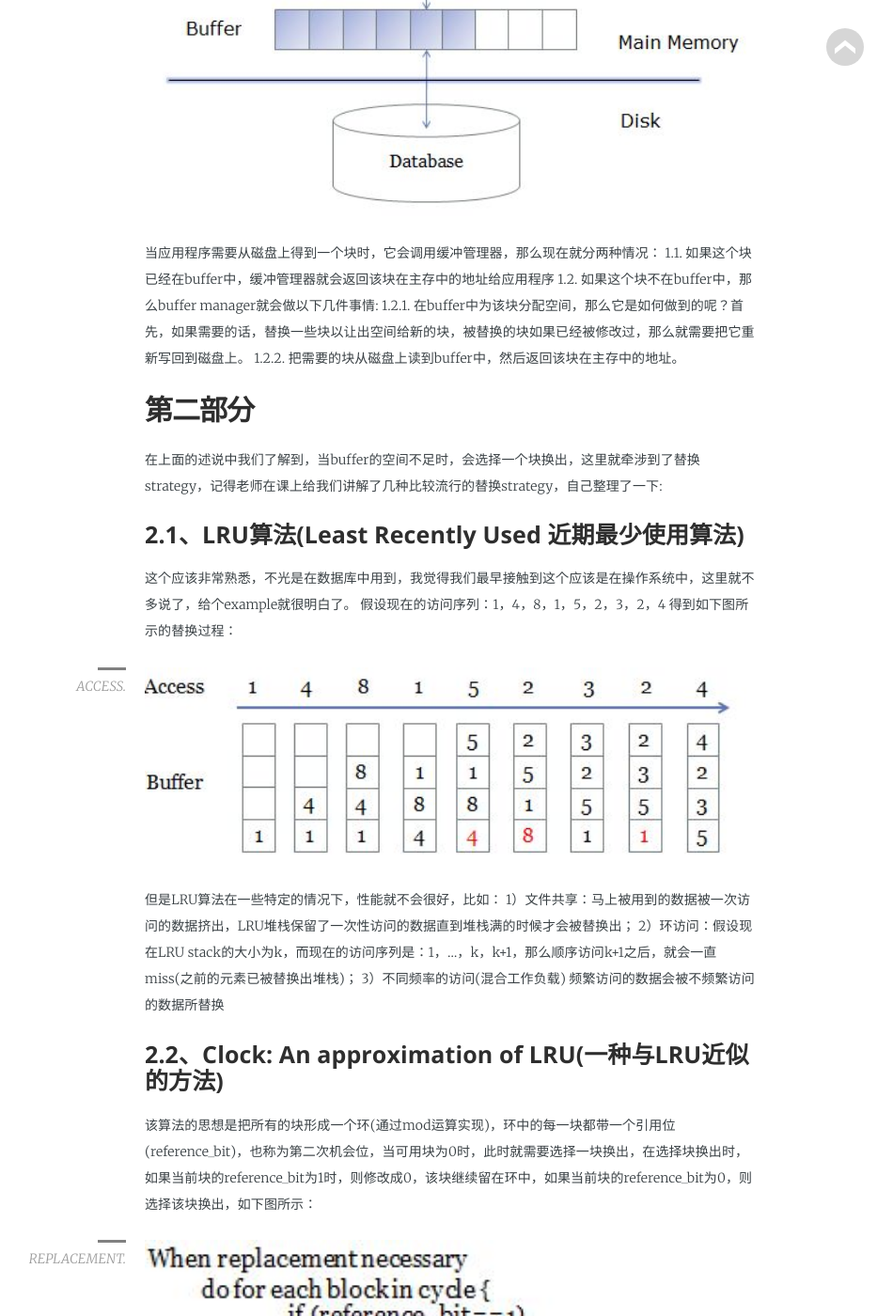
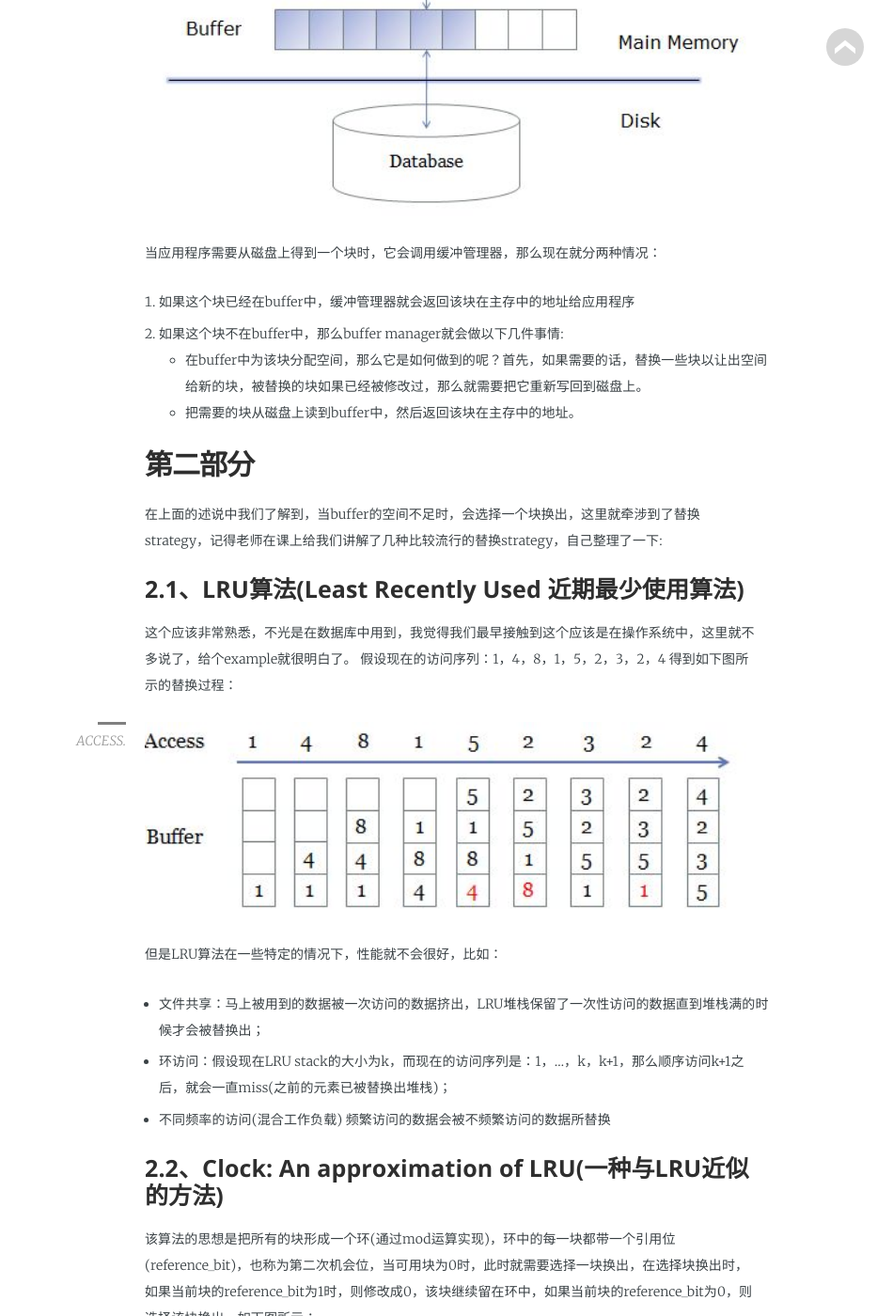
Before and after one commit to triffic-tang/triffic-tang.github.io, a Jekyll site: the page built from _posts/2017-10-25-db-buffer-replace.md, in a window 1280 px wide and 1400 px high, scrolled down 706 px. Shown: the whole window at 94% size, without its empty margins (161-1111 px from the left). Built offline with Jekyll 4.4.1, drawn with Linux system fonts in a browser that asks for light colours; some web fonts are replaced; some of the changed text lies outside the part shown.

Commit message:
Update blog data

```diff
--- a/_posts/2017-10-25-db-buffer-replace.md
+++ b/_posts/2017-10-25-db-buffer-replace.md
@@ -16,10 +16,11 @@
 </figure>
 
 当应用程序需要从磁盘上得到一个块时，它会调用缓冲管理器，那么现在就分两种情况：
-1.1. 如果这个块已经在buffer中，缓冲管理器就会返回该块在主存中的地址给应用程序
-1.2. 如果这个块不在buffer中，那么buffer manager就会做以下几件事情:
-    1.2.1. 在buffer中为该块分配空间，那么它是如何做到的呢？首先，如果需要的话，替换一些块以让出空间给新的块，被替换的块如果已经被修改过，那么就需要把它重新写回到磁盘上。
-    1.2.2. 把需要的块从磁盘上读到buffer中，然后返回该块在主存中的地址。
+
+1. 如果这个块已经在buffer中，缓冲管理器就会返回该块在主存中的地址给应用程序
+2. 如果这个块不在buffer中，那么buffer manager就会做以下几件事情:
+    - 在buffer中为该块分配空间，那么它是如何做到的呢？首先，如果需要的话，替换一些块以让出空间给新的块，被替换的块如果已经被修改过，那么就需要把它重新写回到磁盘上。
+    - 把需要的块从磁盘上读到buffer中，然后返回该块在主存中的地址。
 
 ## 第二部分
 在上面的述说中我们了解到，当buffer的空间不足时，会选择一个块换出，这里就牵涉到了替换strategy，记得老师在课上给我们讲解了几种比较流行的替换strategy，自己整理了一下:
@@ -28,20 +29,20 @@
 假设现在的访问序列：1，4，8，1，5，2，3，2，4
 得到如下图所示的替换过程：
 <figure>
-   <img src="{{ "/media/img/2017/access.gif" | absolute_url }}" />
+   <img src='{{ "/media/img/2017/access.gif" | absolute_url }}' />
    <figcaption>ACCESS.</figcaption>
 </figure>
 
 但是LRU算法在一些特定的情况下，性能就不会很好，比如：
-1）文件共享：马上被用到的数据被一次访问的数据挤出，LRU堆栈保留了一次性访问的数据直到堆栈满的时候才会被替换出；
-2）环访问：假设现在LRU stack的大小为k，而现在的访问序列是：1，…，k，k+1，那么顺序访问k+1之后，就会一直miss(之前的元素已被替换出堆栈)；
-3）不同频率的访问(混合工作负载)
+- 文件共享：马上被用到的数据被一次访问的数据挤出，LRU堆栈保留了一次性访问的数据直到堆栈满的时候才会被替换出；
+- 环访问：假设现在LRU stack的大小为k，而现在的访问序列是：1，…，k，k+1，那么顺序访问k+1之后，就会一直miss(之前的元素已被替换出堆栈)；
+- 不同频率的访问(混合工作负载)
 频繁访问的数据会被不频繁访问的数据所替换
 
 ### 2.2、Clock: An approximation of LRU(一种与LRU近似的方法)
 该算法的思想是把所有的块形成一个环(通过mod运算实现)，环中的每一块都带一个引用位(reference_bit)，也称为第二次机会位，当可用块为0时，此时就需要选择一块换出，在选择块换出时，如果当前块的reference_bit为1时，则修改成0，该块继续留在环中，如果当前块的reference_bit为0，则选择该块换出，如下图所示：
 <figure>
-   <img src="{{ "/media/img/2017/replacement.gif" | absolute_url }}" />
+   <img src='{{ "/media/img/2017/replacement.gif" | absolute_url }}' />
    <figcaption>REPLACEMENT.</figcaption>
 </figure>￼
 
@@ -50,20 +51,20 @@
 (Low Inter-Reference Recency Set Recency)：表示某一块最近一次被访问与当前的间隔，可以理解为该块最近一次被访问之后，接下来访问了多少个其它块(Recency可以用这个其它块数表示)。
 Reuse Distance(IRR)：Buffer中某一块被连续访问时，它们之间的其它块数(在计算的时候，不算重复的块)。可以用下图进行说明：
 <figure>
-   <img src="{{ "/media/img/2017/irr.gif" | absolute_url }}" />
+   <img src='{{ "/media/img/2017/irr.gif" | absolute_url }}' />
    <figcaption>IRR.</figcaption>
 </figure>￼￼
 
 #### 2.3.2、LIRS的基本思想
-1）该算法认为IRR值高的块不会被频繁访问，所以把这些块选作将要被替换的块；
-2）Recency被用作第二次引用；
-3）把IRR值低的块保留在Buffer Cache中。
+- 该算法认为IRR值高的块不会被频繁访问，所以把这些块选作将要被替换的块；
+- Recency被用作第二次引用；
+- 把IRR值低的块保留在Buffer Cache中。
 LIRS对比上面两种算法有其明显的改进，首先，它根据多种信息资源来合理地改变每个块的状态；其次，它的实现成本低。
 
 #### 2.3.3、LIRS的数据结构
 LIRS的整个数据结构如下图所示：
 <figure>
-   <img src="{{ "/media/img/2017/lirs.gif" | absolute_url }}" />
+   <img src='{{ "/media/img/2017/lirs.gif" | absolute_url }}' />
    <figcaption>LIRS.</figcaption>
 </figure>￼
 
@@ -72,35 +73,38 @@
 #### 2.3.4 LIRS的块替换操作
 下面我们结合具体的例子来了解使用LIRS算法之后，是如何进行块替换的，假设现在有5个块，分别是A,B,C,D,E，且当前在time 9这个位置，此时块访问序列以及每个块的Recency和IRR值如下图所示：
 <figure>
-   <img src="{{ "/media/img/2017/lir-hir.gif" | absolute_url }}" />
+   <img src='{{ "/media/img/2017/lir-hir.gif" | absolute_url }}' />
    <figcaption>LIR AND HIR.</figcaption>
 </figure>￼
 ￼
 由上图可知，块A最近一次被访问是在time 8，所以它的R（Recency）为1；另外块A在time 6 和time 8被连续两次访问到，在这两个时刻之间，只有块D被访问到，所以块A的IRR为1。块B,C,D,E的R值和IRR值的计算方法和块A一样，如果某一块最近只有一次被访问到，那么它的IRR值为无穷大，比如块C和E。
 假设现在的物理缓存的空间划分如下图所示：
-<figure>
-   <img src="{{ "/media/img/2017/lirs-hirs.gif" | absolute_url }}" />
-   <figcaption>LIRS AND HIRS.</figcaption>
-</figure>￼
+<aside>
+<figure class="right">
+<img src='{{ "/media/img/2017/lirs-hirs.gif" | absolute_url }}' />
+<figcaption>LIRS AND HIRS.</figcaption>
+</figure>
+</aside>
+
 也就是，在该物理缓存中只能存放两个IRR值低的块，一个IRR值高的块，我们最后进行归类得到如下图所示：
 <figure>
-   <img src="{{ "/media/img/2017/lir-block.gif" | absolute_url }}" />
+   <img src='{{ "/media/img/2017/lir-block.gif" | absolute_url }}' />
    <figcaption>LIR BLOCK.</figcaption>
 </figure>￼
 
 那么接下来，如果在time 10访问块D，该如何进行替换，从上面得知，块D属于IRR值高的块集合，而此时属于IRR值高的块集合中只有块E驻留在物理缓存中，那么此时就需要把块E替换出去，把块D存入物理缓存中，整个过程如下图所示：
 <figure>
-   <img src="{{ "/media/img/2017/time-block.gif" | absolute_url }}" />
+   <img src='{{ "/media/img/2017/time-block.gif" | absolute_url }}' />
    <figcaption>TIME BLOCK.</figcaption>
 </figure>￼
 ￼
 在块D进入物理缓存之后，我们接下来要做一些更新操作，看看块D应该属于哪个集合，因为在D进入物理缓存之后，各个块的R值和IRR值已经发生变化，更新完各个块的R值和IRR值之后，我们把块D的IRR值和IRR值低的块集合中的块的R值进行比较，如果块D的IRR值比IRR值低的块集合中的某块的R值小，则把该块换入到IRR值高的块集合中，而块D进入IRR值低的块集合中，过程图如下图所示：
 <figure>
-   <img src="{{ "/media/img/2017/time-blocks.gif" | absolute_url }}" />
+   <img src='{{ "/media/img/2017/time-blocks.gif" | absolute_url }}' />
    <figcaption>TIME BLOCKS.</figcaption>
 </figure>￼￼
 块D在time 10被访问之后，最后的结果如下图所示：
 <figure>
-   <img src="{{ "/media/img/2017/time-blocks2.gif" | absolute_url }}" />
+   <img src='{{ "/media/img/2017/time-blocks2.gif" | absolute_url }}' />
    <figcaption>TIME BLOCKS.</figcaption>
 </figure>
```
Also changed, not shown: other parts of _posts/2017-10-25-db-buffer-replace.md (+2 -2 lines).
